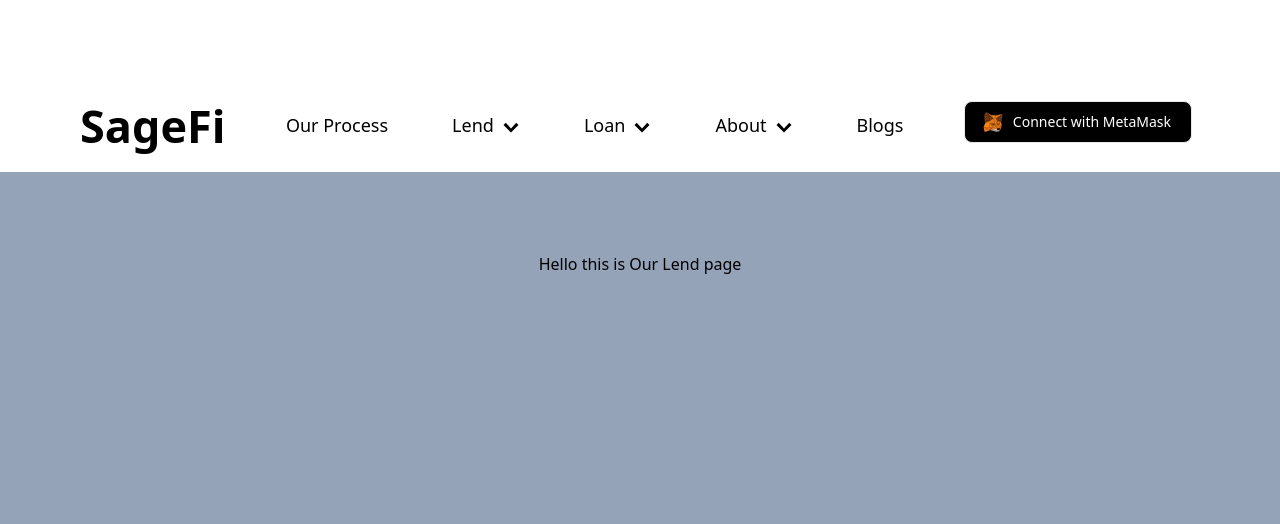
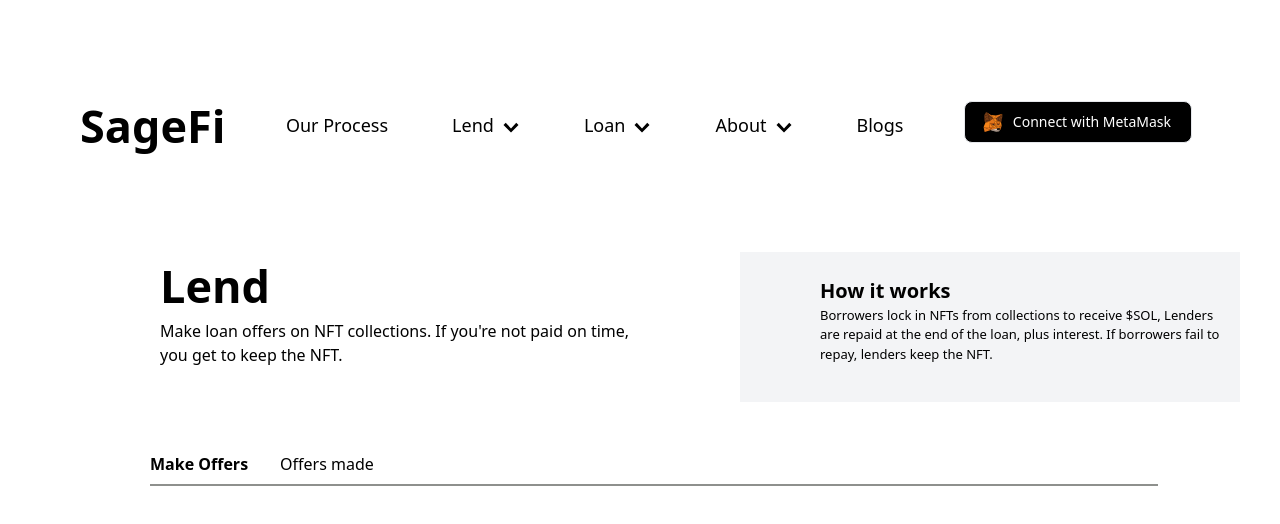
Before and after one commit to sem22-dev/NFT-LEND, a Next.js app: page /Lend in a window 1280 px wide. Shown: the top 524 px of the page. Built offline with nearby package versions, Linux system fonts and the light colour scheme.

Commit message:
started lend

```diff
--- /dev/null
+++ b/Data.jsx
@@ -0,0 +1,6 @@
+export const offers = [
+    {
+      percentage: 20,
+    },
+
+]
--- a/app/Landing.tsx
+++ b/app/Landing.tsx
@@ -1,5 +1,5 @@
 import Image from 'next/image';
-import bgImg from '../public/images/backgroundImage.png';
+// import bgImg from '../public/images/backgroundImage.png';
 
 export default function Home(){
     return(
--- a/app/Lend/page.tsx
+++ b/app/Lend/page.tsx
@@ -1,9 +1,58 @@
+"use-client"
 
-
+import { offers } from '../../Data'
 
 
 export default function Lend(){
     return(
-        <h1 className=" text-Pink-900 h-screen pt-20 bg-slate-400 w-full text-center">Hello this is Our Lend page</h1>
+        <div className=" text-Pink-900 h-screen p-20 w-full justify-center relative">
+            <div className="container flex flex-row px-02">
+                    <div className="flex flex-col px-20">
+                        <div className=" text-[45px] font-bold">
+                            <h1>Lend</h1>
+                        </div>
+                        <div className="w-[500px]">
+                            <p>Make loan offers on NFT collections. If you're not paid on time, you get to keep the NFT.</p>
+                        </div>
+                    </div>
+
+
+
+                    <div className="container w-[500px] h-[150px] bg-gray-100">
+                        <div className="flex flex-col px-20 pt-1">
+                            <div className=" text-[20px] font-bold pt-[20px]">
+                                <h1>How it works</h1>
+                            </div>
+                            <div className="w-[400px] relative text-[13px] ">
+                                <p>Borrowers lock in NFTs from collections to receive $SOL, Lenders are repaid at the end of the loan, plus interest. If borrowers fail to repay, lenders keep the NFT.</p>
+
+                            </div>
+                        </div>
+                    </div>
+            </div>
+
+            <div className="flex flex-row gap-8 px-[70px] pt-[50px] line ">
+            <div className="font-bold ">
+                    <h3>Make Offers</h3>
+                </div>
+
+                <div className="font-light">
+                    <h3>Offers made</h3>
+                </div>
+
+               <div>
+               {offers.map(({percentage}) => {
+                    return (
+                        <div className="skills__bar">
+                            <span className="skills__percentage" style={{width:`${percentage}%`}}>
+                            </span>
+                        </div>
+                );
+            })}
+               </div>
+
+            </div>
+      </div>
+
     )
 }
--- a/app/globals.css
+++ b/app/globals.css
@@ -55,3 +55,38 @@ body {
   background-clip: text;
   text-fill-color: transparent;
 }
+
+.skills__bar{
+    height: 2px;
+}
+.skills__bar {
+    background: rgba(255, 255, 255, 0.2);
+}
+
+.line {
+  position: relative;
+}
+ .line h3::before {
+    content: '';
+    position: absolute;
+    left: 0;
+    bottom: -10px;
+    background-color:#8e908d;
+    height: 2px;
+    box-sizing: border-box;
+    width: 90%;
+    margin-left: 70px;
+}
+
+.skills__bar,
+.skills__percentage {
+    height: 2px;
+}
+.skills__bar {
+    background: rgba(255, 255, 255, 0.2);
+}
+.skills__percentage {
+    display: block;
+    background-color: #82097b;
+    position: relative;
+}
```
